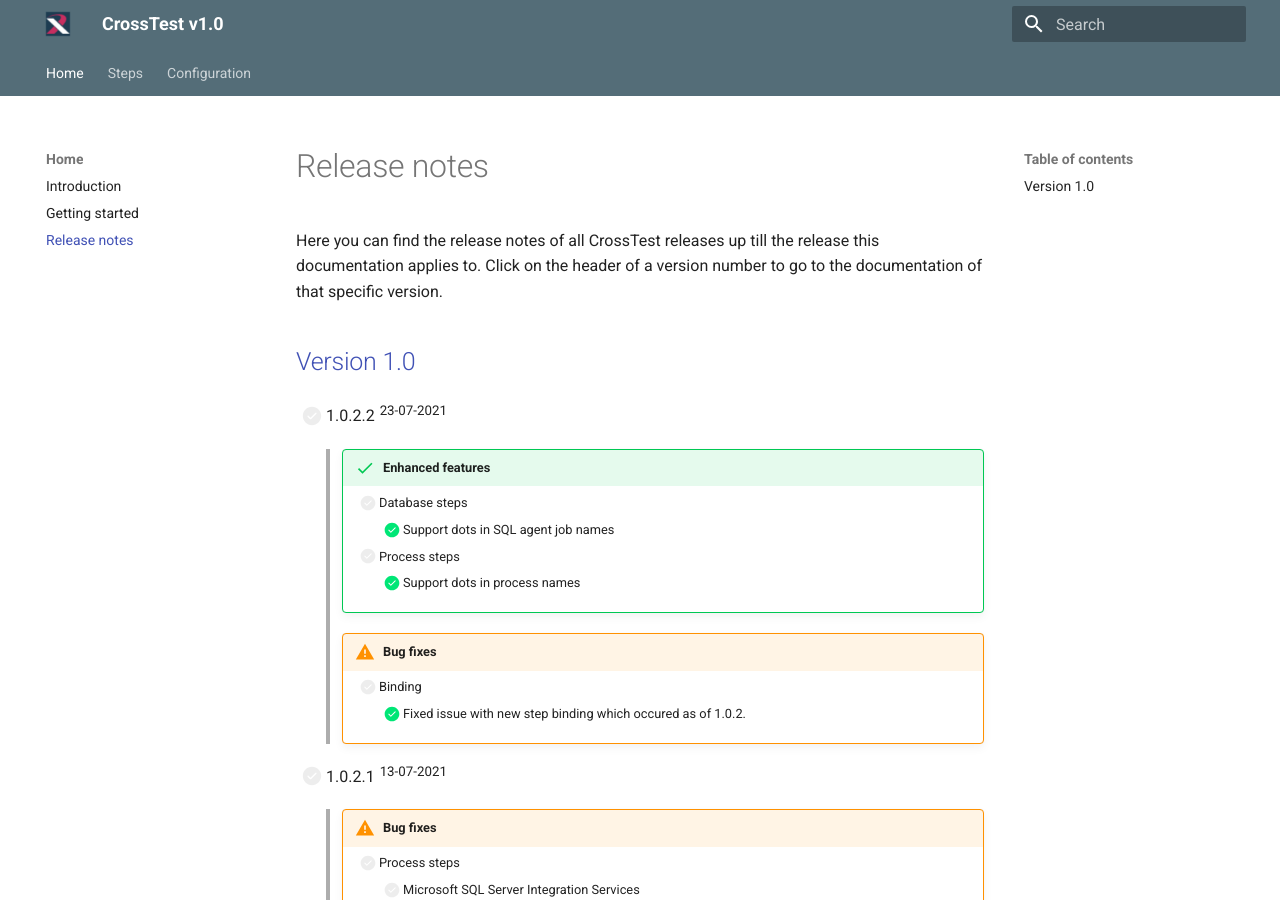
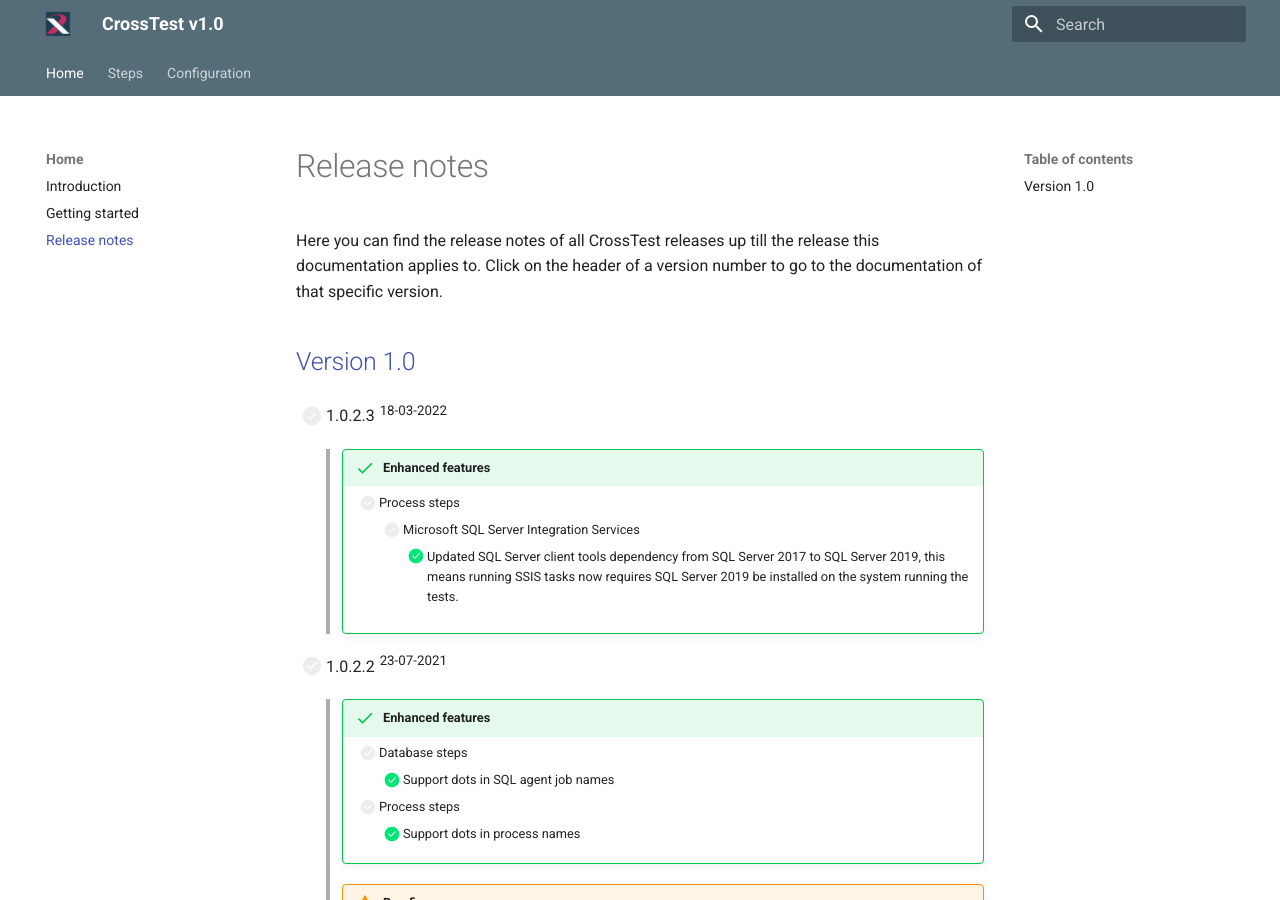
Before and after one commit to CrossBreezeNL/CrossTest_DotNet_SpecFlow, an MkDocs documentation site: the page built from Documentation/docs/ReleaseNotes.md, in a window 1280 px wide and 900 px high. Built offline with MkDocs 1.6.1 and Material for MkDocs 9.7.7, drawn with Linux system fonts in a browser that asks for light colours.

Commit message:
update release notes

```diff
--- a/Documentation/docs/ReleaseNotes.md
+++ b/Documentation/docs/ReleaseNotes.md
@@ -21,6 +21,12 @@
 [//]: # (>         * [X] Some issue...)
 
 ## [Version 1.0](../1.0/)
+- [ ] 1.0.2.3 <sup>18-03-2022</sup>
+> !!! success "Enhanced features"
+>     * [ ] Process steps
+>         * [ ] Microsoft SQL Server Integration Services
+>             - [X] Updated SQL Server client tools dependency from SQL Server 2017 to SQL Server 2019, this means running SSIS tasks now requires SQL Server 2019 be installed on the system running the tests.
+
 - [ ] 1.0.2.2 <sup>23-07-2021</sup>
 > !!! success "Enhanced features"
 >     * [ ] Database steps
```
